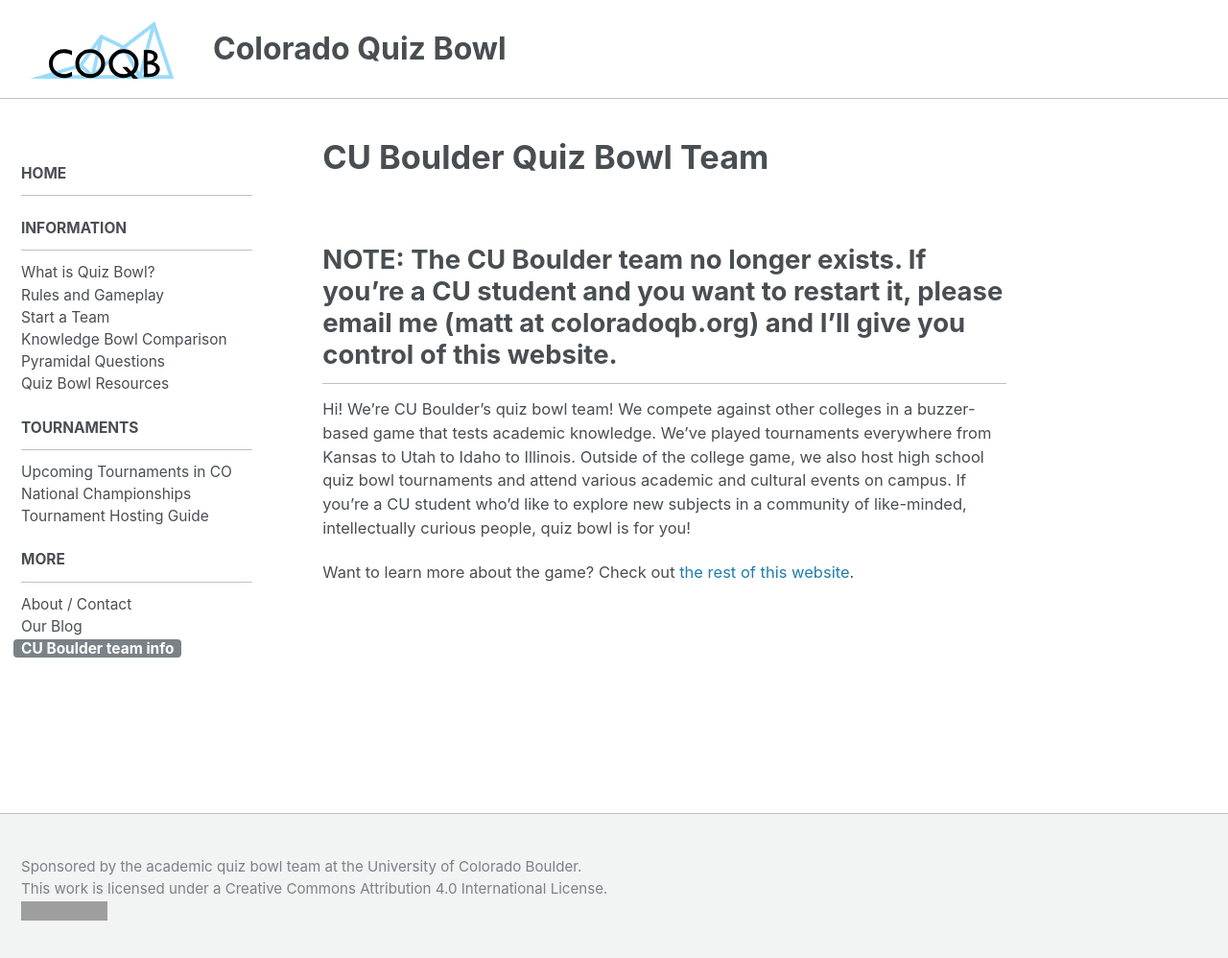
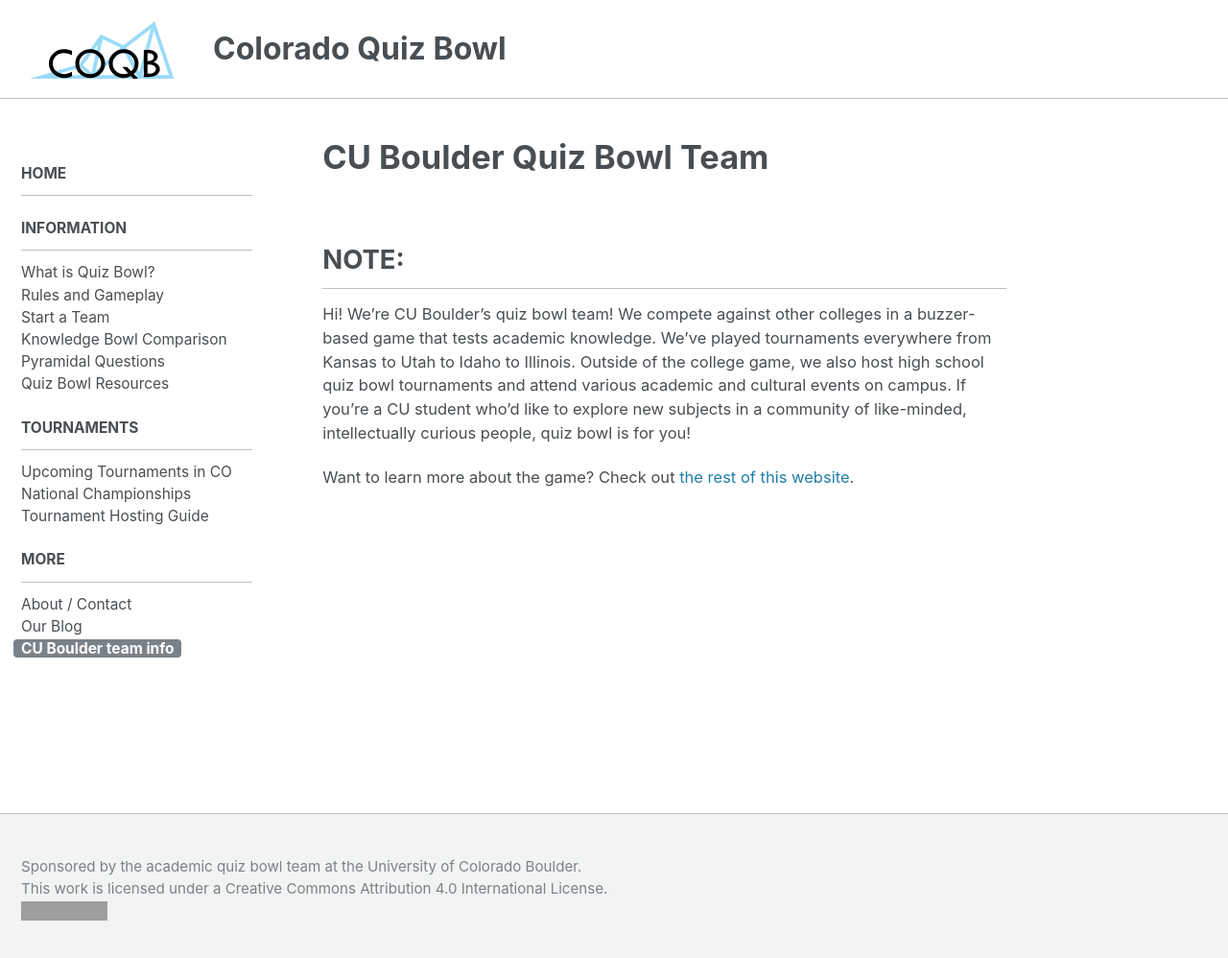
Before and after one commit to matt2718/colorado-qb, a Jekyll site: the page built from _pages/cu.md, in a window 1280 px wide and 1004 px high. Shown: the top 998 px of the window at 96% size. Built offline with Jekyll 4.4.1, drawn with Linux system fonts in a browser that asks for light colours; grey boxes are pictures that could not be loaded.

Commit message:
Update cu.md

```diff
--- a/_pages/cu.md
+++ b/_pages/cu.md
@@ -3,7 +3,7 @@
 permalink: /cu/
 ---
 
-## NOTE: The CU Boulder team no longer exists. If you're a CU student and you want to restart it, please email me (matt at coloradoqb.org) and I'll give you control of this website.
+## NOTE:
 
 Hi! We're CU Boulder's quiz bowl team! We compete against other
 colleges in a buzzer-based game that tests academic knowledge. We've
```
